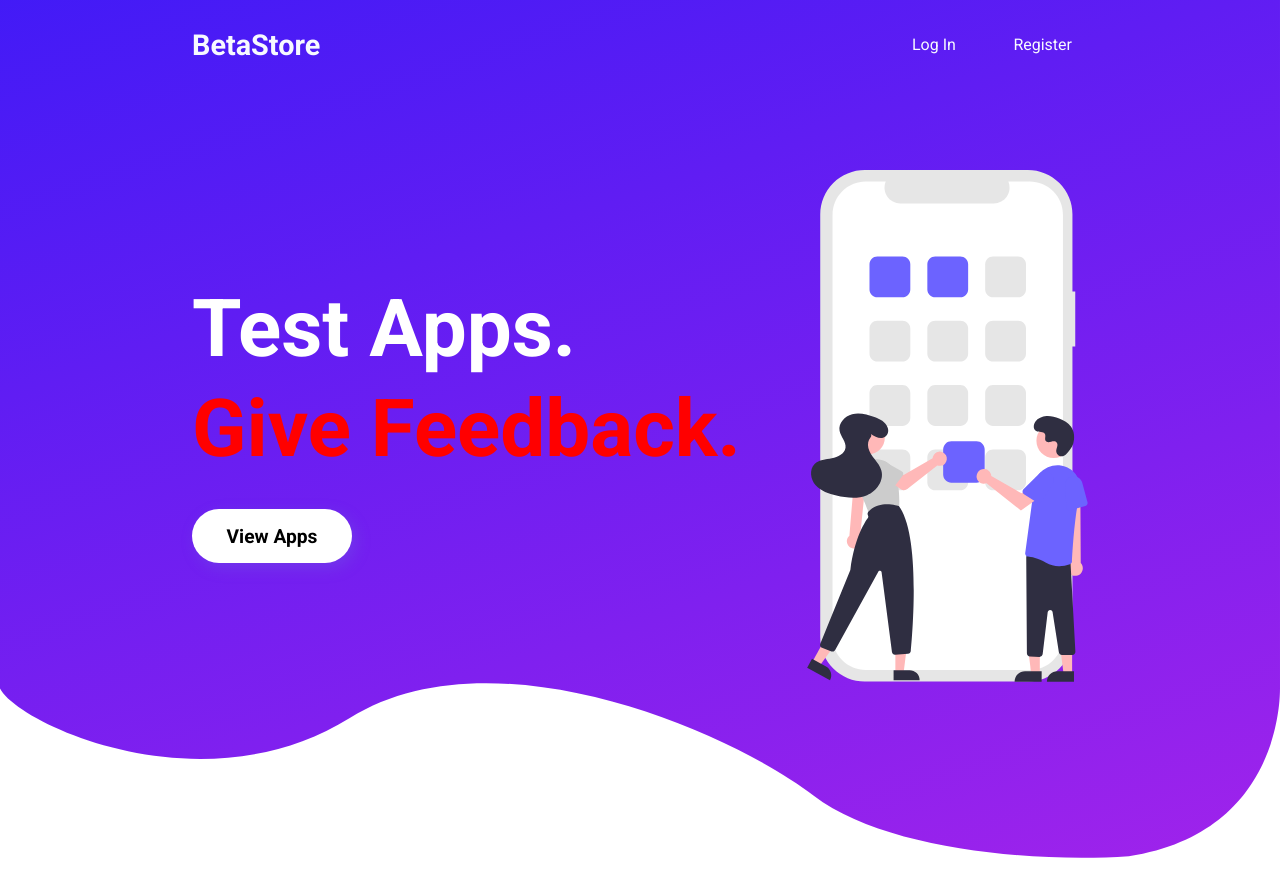
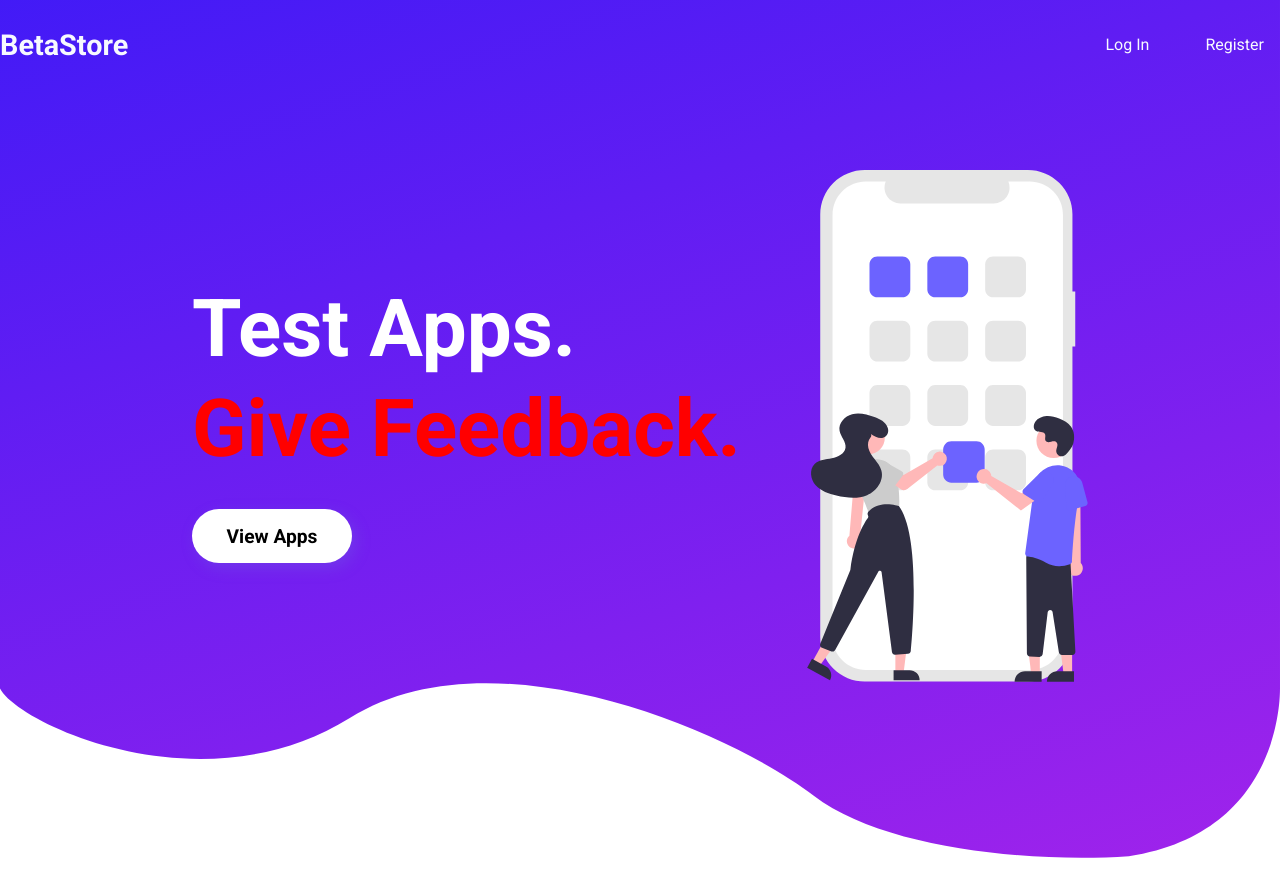
Before and after one commit to floriankulig/testiply, a Next.js app: page / in a window 1280 px wide. Shown: the top 896 px of the page. Built offline with nearby package versions, Linux system fonts and the light colour scheme.

Commit message:
added logic for links based on routing

```diff
--- a/src/components/InfoPageHeader.tsx
+++ b/src/components/InfoPageHeader.tsx
@@ -1,5 +1,6 @@
 import { getTextColor } from "helpers"
 import Link from "next/link"
+import { useRouter } from "next/router"
 import { rgba } from "polished"
 import styled from "styled-components"
 
@@ -11,43 +12,76 @@ const Header = styled.header`
     color: ${p => getTextColor(p.theme.primary)};
 
     .logo {
-        font-size:1.8rem;
+        font-size:clamp(1.3rem, 5vw ,1.8rem);
         font-weight: bold;
         user-select: none;
+        cursor: pointer;
     }
 
     .nav-links {
-        @media (${({ theme }) => theme.bp.medium}) {
-            width: 12em;
-        }
         display: flex;
         justify-content: space-between;
         align-items: center;
 
-        li{
+        li {
+            @media (${({ theme }) => theme.bp.medium}) {
+                margin-left: 1.5em;
+            }
+            a{
                 padding: .7em 1em;
                 border-radius: var(--border-radius);
                 transition: background 0.5s;
+                font-size:clamp(.8rem, 4vw ,1rem);
                 &:hover{
                     cursor: pointer;
-                background: ${rgba(0, 0, 0, 0.35)}
+                    background: ${({ theme }) => rgba(theme.navy, 0.1)}
+                }
             }
         }
     }
 `
 
+interface InfoPageHeaderProps {
+    style?: Object,
+    className?: string;
+}
 
-export const InfoPageHeader: React.FC = () => {
+export const InfoPageHeader: React.FC<InfoPageHeaderProps> = ({ style, className }) => {
+    const router = useRouter()
+
+    console.log(router.pathname.split("/")[0])
+    console.log(router.pathname)
+
     return (
-        <Header className="container">
+        <Header className={className} style={style}>
+            {!router.pathname.endsWith("/") ? (
+                <Link href="/">
                     <div className="logo">BetaStore</div>
+                </Link>
+            ) : (
+                    <div className="logo">BetaStore</div>
+                )}
             <ul className="nav-links">
-                <Link href="/login">
-                    <li>Log In</li>
-                </Link>
-                <Link href="/register">
-                    <li>Register</li>
-                </Link>
+                {!router.pathname.endsWith("/") && <Link href="/store">
+                    <li>
+                        <a>Store</a>
+                    </li>
+                </Link>}
+                {!router.pathname.endsWith("/login") && <Link href="/login">
+                    <li>
+                        <a>Log In</a>
+                    </li>
+                </Link>}
+                {!router.pathname.endsWith("/register") && <Link href="/register">
+                    <li>
+                        <a>Register</a>
+                    </li>
+                </Link>}
+                {router.pathname.includes("/dev") && <Link href="/register">
+                    <li>
+                        <a>Register</a>
+                    </li>
+                </Link>}
             </ul>
         </Header>
     )
```
Lines whose indentation alone changed are shown as unchanged.
